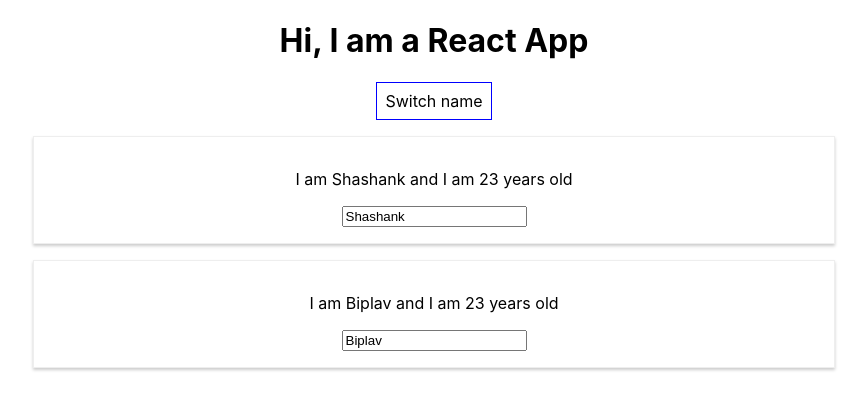
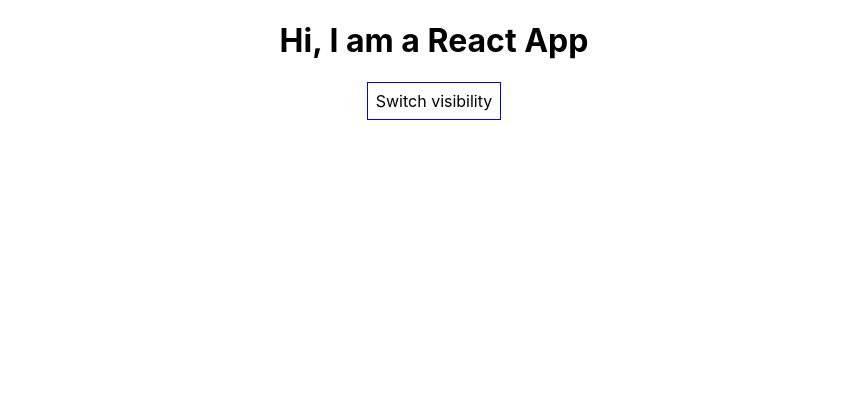
Before and after one commit to ShashankBiplav/react-app-example, a React (Create React App) app: page / in a window 1280 px wide. Shown: the top 410 px of the page, without its empty margins (206-1073 px from the left). Built offline with nearby package versions, Linux system fonts and the light colour scheme.

Commit message:
Conditionally rendering the content

```diff
--- a/src/App.js
+++ b/src/App.js
@@ -8,6 +8,8 @@
       { name: 'Shashank', age: 23 },
       { name: 'Biplav', age: 23 },
     ],
+    otherState: 'Some other value',
+    showPersons: false,
   };
 
   switchNameHandler = (newName) => {
@@ -20,7 +22,7 @@
     });
   };
 
-  nameChangedHandler =(event)=>{
+  nameChangedHandler = (event) => {
     this.setState({
       persons: [
         { name: 'Shashank', age: 23 },
@@ -29,23 +31,29 @@
     });
   };
 
+  togglePersonsHandler = () => {
+    const doesShow = this.state.showPersons;
+    this.setState({ showPersons: !doesShow });
+  };
+
   render() {
-    const style = { //inline styling using js objects
+    const style = {
+      //inline styling using js objects
       backgroundColor: 'white',
       font: 'inherit',
       border: '1px solid blue',
       padding: '8px',
-      cursor: 'pointer'
-    }
-    return (
-      <div className="App">
-        <h1>Hi, I am a React App</h1>
-        <button style={style}
-        onClick={()=> this.switchNameHandler('SHANKY')}>Switch name</button>
+      cursor: 'pointer',
+    };
+    let persons = null;
+
+  if (this.state.showPersons) {
+    persons = (
+      <div>
             <Person
               name={this.state.persons[0].name}
               age={this.state.persons[0].age}
-          click = {this.switchNameHandler.bind(this, 'SHANK!!!!')} //passed method to props
+              click={this.switchNameHandler.bind(this, 'SHANK!!!!')} //passed method to props
             />
             <Person
               name={this.state.persons[1].name}
@@ -55,6 +63,16 @@
           </div>
     );
   }
+    return (
+      <div className="App">
+        <h1>Hi, I am a React App</h1>
+        <button style={style} onClick={this.togglePersonsHandler}>
+          Switch visibility
+        </button>
+         {persons}
+      </div>
+    );
+  }
 }
 
 export default App;
```
Lines whose indentation alone changed are shown as unchanged.
